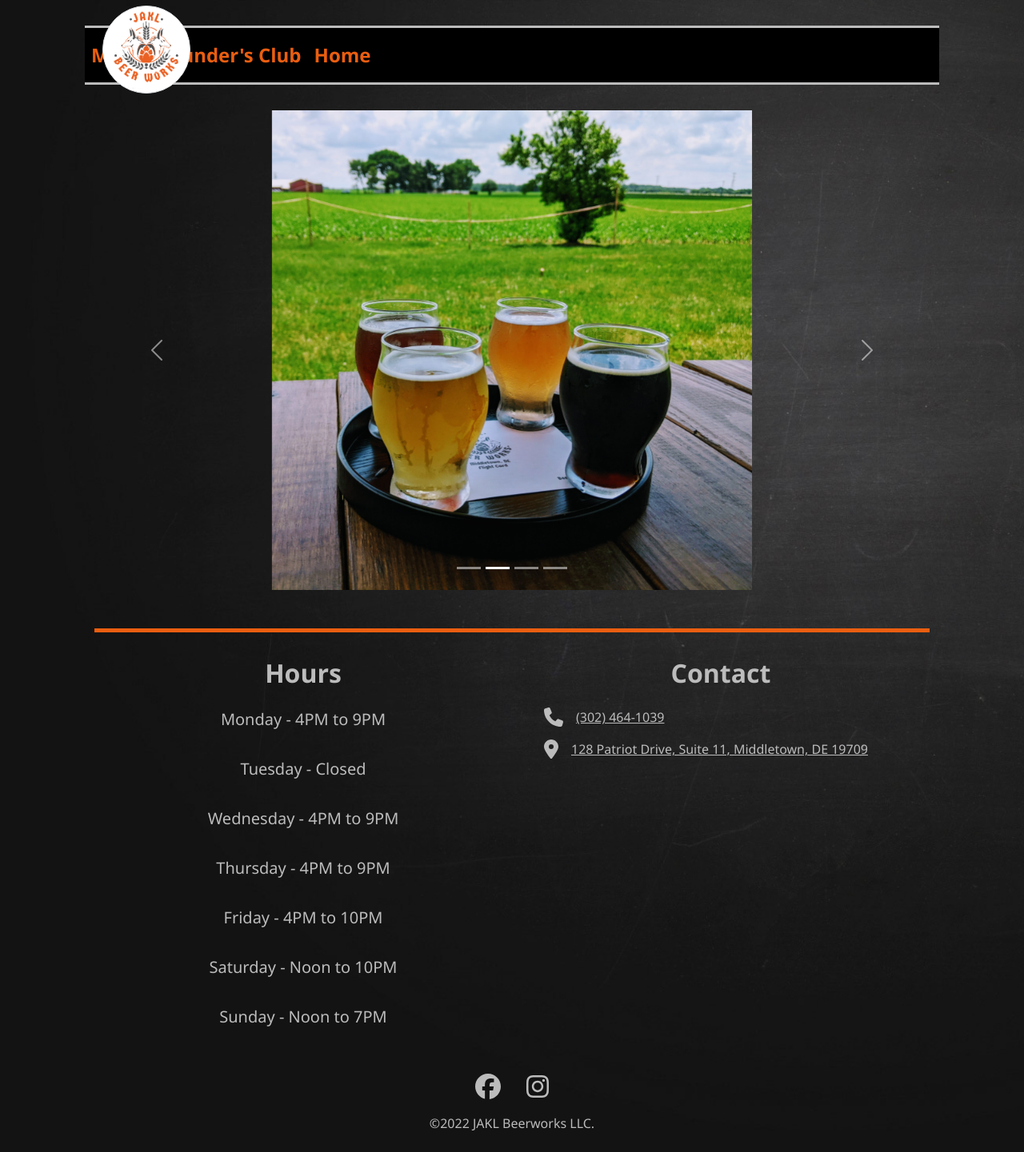
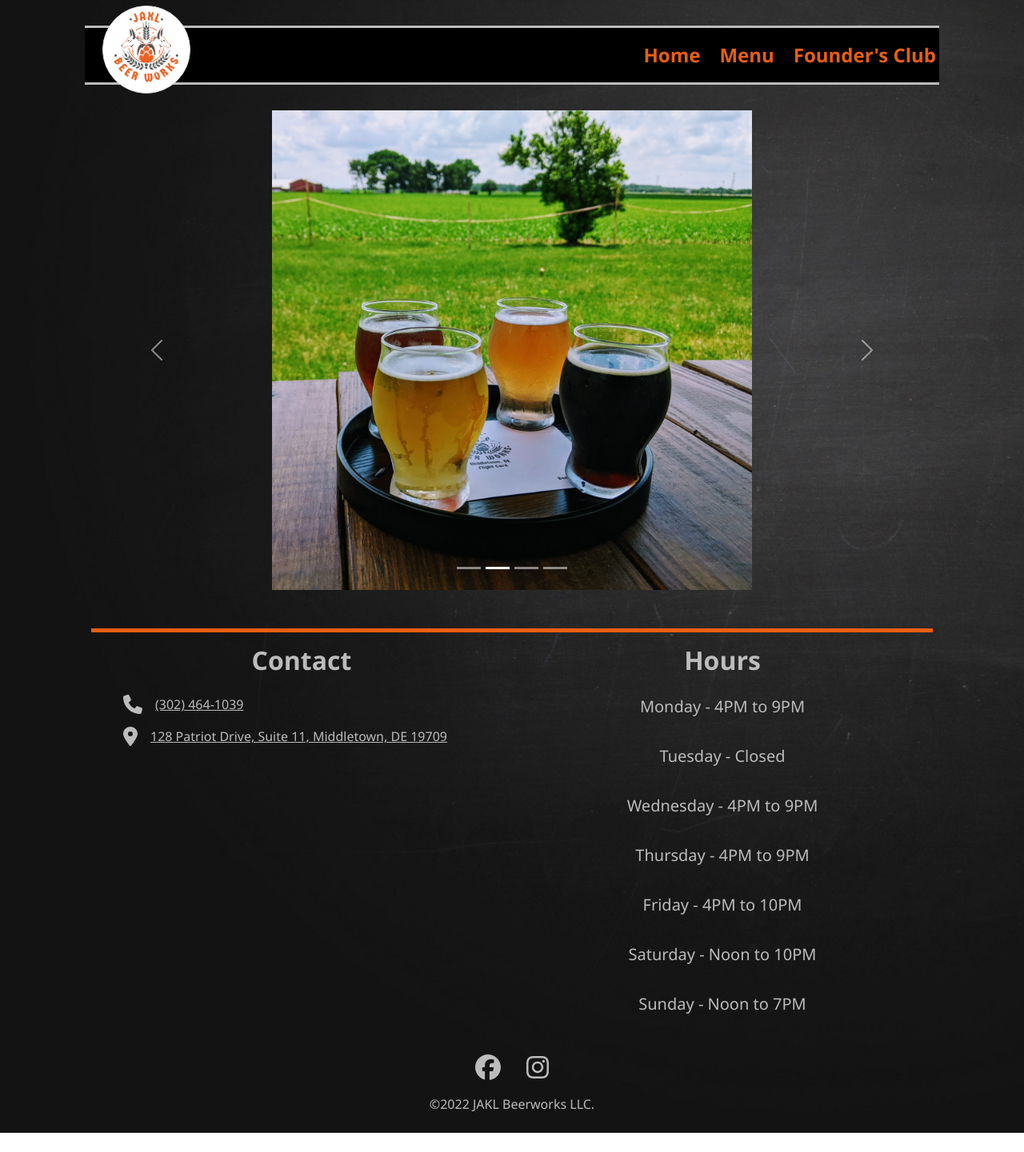
Before and after one commit to thegr8snarfle/jakl-beerworks-ui, a Next.js app: page / in a window 1280 px wide. Shown: the whole page at 80% size. After the commit the page ends 1417 px from the top, so only its background shows below. Built offline with nearby package versions, Linux system fonts and the light colour scheme.

Commit message:
Get rid of some css.modules.

```diff
--- a/components/Footer.tsx
+++ b/components/Footer.tsx
@@ -7,15 +7,15 @@ import React from "react";
 const Footer = () => {
   return (
     <Container>
-      <Row className="gy-3" xs={1} md={2}>
-        <Col className="border-top border-5 border-secondary pt-4">
+      <Row className="gy-3 mx-0" xs={1} md={2}>
+        <Col className="border-top border-5 border-secondary py-2 order-1">
           <Hours></Hours>
         </Col>
-        <Col className="border-top border-5 border-secondary pt-4">
+        <Col className="border-top border-5 border-secondary py-2 order-0">
           <Contact></Contact>
         </Col>
       </Row>
-      <Row className="mt-4" >
+      <Row className="mt-2" >
         <Col className="align-baseline">
           <ul className="list-unstyled m-0 w-100 text-center">
             <li className="d-inline-block">
--- /dev/null
+++ b/components/Hours.scss
@@ -0,0 +1,12 @@
+@import "../styles/mixins";
+
+.hours {
+
+   .days {
+      text-align: center;
+
+     @include large-device() {
+       text-align: left;
+     }
+   }
+}
--- a/components/Hours.tsx
+++ b/components/Hours.tsx
@@ -4,11 +4,11 @@ import React from "react";
 const Hours: React.FC = () => {
 
   return (
-    <Container className="text-center text-primary">
-      <h2 className="p-2 fw-bold h2">Hours</h2>
+    <Container className="hours text-primary">
+      <h2 className="p-2 fw-bold h2 text-center">Hours</h2>
       <Container className="p-0">
         <Row>
-          <Col className="hours fs-5">
+          <Col className="days fs-5 text-left">
             <p className="p-2">Monday - 4PM to 9PM </p>
             <p className="p-2">Tuesday - Closed</p>
             <p className="p-2">Wednesday - 4PM to 9PM</p>
--- /dev/null
+++ b/components/Layout.scss
@@ -0,0 +1,13 @@
+@import "../styles/_mixins.scss";
+
+.jakl {
+
+  .header-container {
+     position: sticky;
+
+     @include medium-device() {
+       position: relative;
+     }
+  }
+
+}
--- a/components/Layout.tsx
+++ b/components/Layout.tsx
@@ -6,19 +6,19 @@ import React, {ReactNode} from "react";
 const Layout: React.FC<{ children: ReactNode }> = ({ children }) => {
   return (
     <Container className="jakl">
-      <Row className="mx-0 my-sm-2 mx-lg-4 position-sticky top-0" style={{ zIndex: 1000 }}>
+      <Row className="header-container mx-0 my-sm-2 mx-lg-4 top-0" style={{ zIndex: 1000 }}>
         <Col className="p-0">
           <Header />
         </Col>
       </Row>
-      <Row className="mx-0 mx-lg-4">
+      <Row className="main mx-0 mx-lg-4">
         <Col className="p-0">
-          <main className="content h-100 lg-my-3 lg-py-3">
+          <main className="content-container h-100 lg-my-3 lg-py-3">
             { children }
           </main>
         </Col>
       </Row>
-      <Row className="m-0 mx-md-4 mt-5">
+      <Row className="footer-container m-0 mx-md-2 mt-5">
         <Col>
           <Footer />
         </Col>
--- /dev/null
+++ b/components/Navigation.scss
@@ -0,0 +1,78 @@
+@import "../styles/_colors";
+@import "../styles/_mixins.scss";
+
+.navbar {
+  background: $black;
+  border-top: 3px solid $gray;
+  border-bottom: 3px solid $gray;
+
+  @include medium-device() {
+    background: transparent;
+    border: none;
+    color: $gray;
+    position: relative;
+  }
+
+  &-nav {
+    justify-content: end;
+    justify-items: flex-end;
+    align-items: flex-end;
+
+    @include medium-device() {
+      align-items: baseline;
+    }
+  }
+
+  &-link {
+    font-size: 1.5rem;
+    text-decoration: none;
+    font-weight: 700;
+    color: $secondary;
+    margin-left: 8px;
+
+    @include medium-device() {
+      font-size: 2rem;
+    }
+  }
+
+  .small-logo {
+    left: 40%;
+    position: absolute;
+  }
+
+}
+
+.brand-image {
+  left: 22px;
+  top: -33px;
+
+  img {
+    max-height: 100px;
+    border: none;
+  }
+
+  @include medium-device() {
+    position: relative;
+  }
+}
+
+.offcanvas {
+  background: transparent;
+  color: $secondary;
+}
+
+.offcanvas-body {
+  justify-content: flex-end;
+}
+
+.offcanvas-header {
+  text-align: end;
+  justify-content: flex-end;
+}
+
+.btn-close  {
+  background-color: white;
+  opacity: .8;
+  font-size: .8rem;
+  margin: 8px;
+}
--- a/components/Navigation.tsx
+++ b/components/Navigation.tsx
@@ -1,5 +1,4 @@
 import {Navbar, Offcanvas, Nav} from "react-bootstrap";
-import styles from './navigation.module.scss';
 import logo from '@assets/image/jakl-logo-clear.png';
 import Link from "next/link";
 import Icon from "./Icon";
@@ -9,37 +8,33 @@ import React from "react";
 const Navigation = () => {
   return (
       <div className="position-relative mb-sm-4 mt-lg-4">
-        <Navbar collapseOnSelect className={styles.navbar} expand="md" variant="dark">
-          <Navbar.Toggle className={`${styles.toggle} border-0 text-primary`}>
+        <Navbar collapseOnSelect className="navbar mt-4 mb-2" expand="md" variant="dark">
+          <Navbar.Toggle className="border-0 text-primary">
             <Icon name="bars" size='lg' className="btn-outline-none"/>
           </Navbar.Toggle>
-          <div className={styles.smallLogo}>
+          <div className="small-logo">
             <Image src={logo} className="d-md-none d-flex rounded-circle" height={60} width={60}/>
           </div>
-          <Navbar.Offcanvas className={styles.offcanvas} style={{ background: 'transparent'}} placement="end">
-            <Offcanvas.Header className={styles.offcanvasHeader} closeButton>
-              {/*<Offcanvas.Title id="offcanvasNavbarLabel-expand-md">*/}
-              {/*  JAKL Beerworks*/}
-              {/*</Offcanvas.Title>*/}
-            </Offcanvas.Header>
-            <Offcanvas.Body className={styles.offcanvasBody}>
-              <Nav className={`${styles.navbarNav}`} fill>
+          <Navbar.Offcanvas className="offcanvas" style={{ background: 'transparent'}} placement="end">
+            <Offcanvas.Header className="offcanvas-header" closeButton />
+            <Offcanvas.Body className="offcanvas-body">
+              <Nav className="navbar-nav" fill>
                 <Nav.Item>
-                  <Nav.Link className={styles.navBarLink} href="/menu">Menu</Nav.Link>
+                  <Nav.Link className="navbar-link" href="/">Home</Nav.Link>
+                </Nav.Item>
+                <Nav.Item>
+                  <Nav.Link className="navbar-link" href="/menu">Menu</Nav.Link>
                 </Nav.Item>
                 <Nav.Item>
                   {/* eslint-disable-next-line react/no-unescaped-entities */}
-                  <Nav.Link className={styles.navBarLink} href="/founders-club">Founder's Club</Nav.Link>
-                </Nav.Item>
-                <Nav.Item>
-                  <Nav.Link className={styles.navBarLink} href="/home">Home</Nav.Link>
+                  <Nav.Link className="navbar-link" href="/founders-club">Founder's Club</Nav.Link>
                 </Nav.Item>
               </Nav>
             </Offcanvas.Body>
           </Navbar.Offcanvas>
         </Navbar>
         <Link href="/">
-          <a className={`${styles.brandImage} img-thumbnail rounded-circle position-absolute mt-2 d-none d-md-block`}>
+          <a className="brand-image img-thumbnail rounded-circle position-absolute mt-2 d-none d-md-block">
             <img className="d-block" src={logo.src}/>
           </a>
         </Link>
--- a/components/navigation.module.scss
+++ /dev/null
@@ -1,81 +0,0 @@
-@import "../styles/_colors";
-@import "../styles/_mixins.scss";
-
-.navbar {
-  background: $black;
-  border-top: 3px solid $gray;
-  border-bottom: 3px solid $gray;
-  margin: 16px 0 8px 0;
-
-
-  @include medium-device() {
-    background: transparent;
-    border: none;
-    color: $gray;
-    position: relative;
-  }
-
-}
-
-.navbarNav {
-  justify-content: end;
-  justify-items: flex-end;
-  align-items: flex-end;
-
-  @include medium-device() {
-    align-items: baseline;
-  }
-}
-
-.navBarLink {
-  font-size: 1.5rem;
-  text-decoration: none;
-  font-weight: 700;
-  color: $secondary;
-
-  @include medium-device() {
-    font-size: 2rem;
-  }
-}
-
-.smallLogo {
-  left: 40%;
-  position: absolute;
-}
-
-.offcanvas {
-  background: transparent;
-  color: $secondary;
-}
-
-.offcanvas-header {
-  text-align: end;
-}
-
-.btn-close  {
-  background-color: white;
-  opacity: .8;
-  font-size: .8rem;
-}
-
-
-.brandImage {
-  left: 22px;
-  top: -33px;
-
-  img {
-    max-height: 100px;
-    border: none;
-  }
-
-  @include medium-device() {
-    position: relative;
-  }
-}
-
-.navbarToggler {
-  outline: none;
-  &-icon {
-    fill: #ffffff;
-  }
-}
--- a/pages/founders-club.module.scss
+++ b/pages/founders-club.module.scss
@@ -1,3 +1,5 @@
+//TODO remove founders-club css module.
+
 .foundersClub {
 
   .banner {
--- a/pages/founders-club.tsx
+++ b/pages/founders-club.tsx
@@ -1,4 +1,4 @@
-import {NextPageWithLayout} from "@model/index";
+import {NextPageWithLayout} from '@model/index';
 import {ReactElement} from "react";
 import Image from 'next/image';
 import {Col, Container, Row} from "react-bootstrap";
@@ -9,6 +9,8 @@ import beerGardenImage from '@assets/image/beer-garden.png';
 
 const FoundersClubPage: NextPageWithLayout = () => {
   return (
+    <>
+      <h2 className="d-sm-block d-md-none text-secondary border-bottom border-5 border-secondary py-3 px-3 mb-4">Founder&lsquo;s Club</h2>
       <Container className={`${ styles.foundersClub} overflow-scroll`}>
         <Row className={`${ styles.banner} d-none d-md-flex`} >
           <Col className="d-flex flex-column align-content-center justify-content-center">
@@ -83,6 +85,7 @@ const FoundersClubPage: NextPageWithLayout = () => {
           </Col>
         </Row>
       </Container>
+    </>
   )
 }
 
--- a/styles/global.scss
+++ b/styles/global.scss
@@ -21,3 +21,8 @@ html {
 
 @import "./_bootstrap";
 @import "./_mixins";
+
+// TODO Figure out a better way to get around the global-only import
+@import "./components/Navigation";
+@import "./components/Layout";
+@import "./components/Hours";
```
Lines whose indentation alone changed are shown as unchanged.
